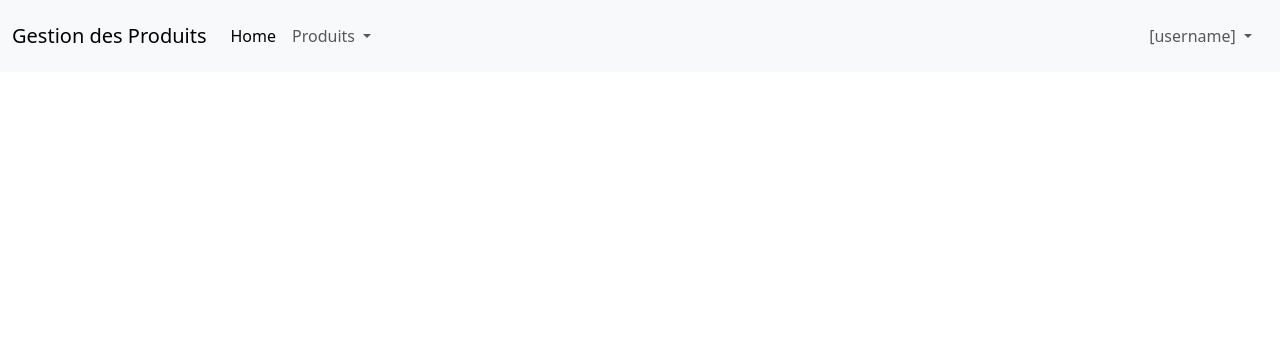
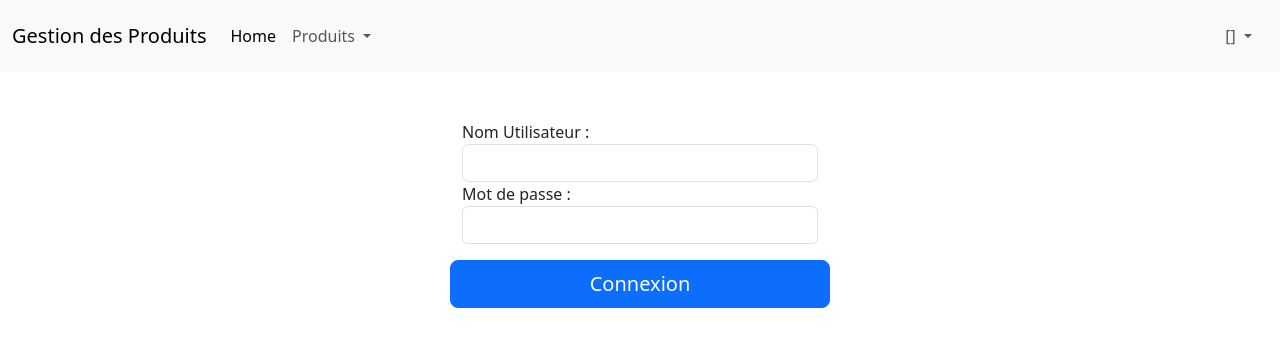
Before and after one commit to olalesam/GestionProduitFrontEnd, an Angular app: page /login in a window 1280 px wide. Before the commit this address led to /. Shown: the top 346 px of the page. Built offline with nearby package versions, Linux system fonts and the light colour scheme.

Commit message:
authentification and access rules

```diff
--- a/src/app/app.component.html
+++ b/src/app/app.component.html
@@ -32,9 +32,11 @@
             Produits
           </a>
           <ul class="dropdown-menu" aria-labelledby="navbarDropdown">
+            @if (authService.isAdmin()) {
             <li>
               <a class="dropdown-item" routerLink="/add-produit">Ajouter</a>
             </li>
+            }
             <li><a class="dropdown-item" href="">Lister</a></li>
             <li>
               <a class="dropdown-item" routerLink="/rechercheParCategorie"
@@ -65,11 +67,14 @@
             data-bs-toggle="dropdown"
             aria-expanded="false"
           >
-            [username]
+            [{{ authService.loggedUser }}]
           </a>
           <ul class="dropdown-menu" aria-labelledby="navbarDropdown">
-            <li><a class="dropdown-item" href="#">Login</a></li>
-            <li><a class="dropdown-item" href="#">Logout</a></li>
+            @if(!authService.isloggedIn){
+            <li><a class="dropdown-item" routerLink="/login">Login</a></li>
+            } @else {
+            <li><a class="dropdown-item" (click)="onLogout()">Logout</a></li>
+            }
             <li><a class="dropdown-item" href="#">Profile</a></li>
           </ul>
         </li>
--- a/src/app/app.component.ts
+++ b/src/app/app.component.ts
@@ -1,13 +1,28 @@
-import { Component } from '@angular/core';
-import { RouterLink, RouterOutlet } from '@angular/router';
+import { Component, OnInit } from '@angular/core';
+import { Router, RouterLink, RouterOutlet } from '@angular/router';
+import { AuthService } from './services/auth.service';
 
 @Component({
   selector: 'app-root',
   standalone: true,
-  imports: [RouterLink,RouterOutlet],
+  imports: [RouterLink, RouterOutlet],
   templateUrl: './app.component.html',
-  styleUrl: './app.component.css'
+  styleUrl: './app.component.css',
 })
-export class AppComponent {
+export class AppComponent implements OnInit {
   title = 'Mes Produits';
+  constructor(public authService: AuthService, private router: Router) {}
+
+  ngOnInit() {
+    let isloggedin: string;
+    let loggedUser: string;
+    isloggedin = localStorage.getItem('isloggedIn')!;
+    loggedUser = localStorage.getItem('loggedUser')!;
+    if (isloggedin != 'true' || !loggedUser) this.router.navigate(['/login']);
+    else this.authService.setLoggedUserFromLocalStorage(loggedUser);
+  }
+
+  onLogout() {
+    this.authService.logout();
+  }
 }
--- a/src/app/app.routes.ts
+++ b/src/app/app.routes.ts
@@ -5,13 +5,23 @@ import { UpdateProduitComponent } from './update-produit/update-produit.componen
 import { RechercheParCategorieComponent } from './recherche-par-categorie/recherche-par-categorie.component';
 import { RechercheParNomComponent } from './recherche-par-nom/recherche-par-nom.component';
 import { ListeCategoriesComponent } from './liste-categories/liste-categories.component';
+import { LoginComponent } from './login/login.component';
+import { ForbiddenComponent } from './forbidden/forbidden.component';
+import { produitGuard } from './produits/produit.guard';
 
 export const routes: Routes = [
   { path: 'produits', component: ProduitsComponent },
   { path: 'add-produit', component: AddProduitComponent },
-  { path: '', redirectTo: 'produits', pathMatch: 'full' },
   { path: 'updateProduit/:id', component: UpdateProduitComponent },
   { path: 'rechercheParCategorie', component: RechercheParCategorieComponent },
   { path: 'rechercheParNom', component: RechercheParNomComponent },
   { path: 'listeCategories', component: ListeCategoriesComponent },
+  { path: 'login', component: LoginComponent },
+  { path: 'app-forbidden', component: ForbiddenComponent },
+  {
+    path: 'add-produit',
+    component: AddProduitComponent,
+    canActivate: [produitGuard],
+  },
+  { path: '', redirectTo: 'produits', pathMatch: 'full' },
 ];
--- /dev/null
+++ b/src/app/forbidden/forbidden.component.html
@@ -0,0 +1,3 @@
+<div class="alert alert-danger">
+  <strong> Vous n’êtes pas autorisé…</strong>
+</div>
--- /dev/null
+++ b/src/app/forbidden/forbidden.component.ts
@@ -0,0 +1,11 @@
+import { Component } from '@angular/core';
+
+@Component({
+  selector: 'app-forbidden',
+  imports: [],
+  templateUrl: './forbidden.component.html',
+  styles: ``
+})
+export class ForbiddenComponent {
+
+}
--- /dev/null
+++ b/src/app/login/login.component.html
@@ -0,0 +1,40 @@
+<div class="container mt-5">
+  <div class="row justify-content-md-center">
+    <div class="col-md-4">
+      @if(erreur==1) {
+      <div class="alert alert-danger">
+        <strong>login ou mot de passe erronés..</strong>
+      </div>
+      }
+      <form>
+        <div class="form-group">
+          <label>Nom Utilisateur :</label>
+          <input
+            type="text"
+            name="username"
+            class="form-control"
+            [(ngModel)]="user.username"
+          />
+        </div>
+        <div class="form-group">
+          <label>Mot de passe :</label>
+          <input
+            type="password"
+            name="password"
+            [(ngModel)]="user.password"
+            class="form-control"
+          />
+        </div>
+        <div class="row justify-content-md-center">
+          <button
+            type="button"
+            (click)="onLoggedin()"
+            class="btn btn-lg btn-primary mt-3"
+          >
+            Connexion
+          </button>
+        </div>
+      </form>
+    </div>
+  </div>
+</div>
--- /dev/null
+++ b/src/app/login/login.component.ts
@@ -0,0 +1,32 @@
+import { Component, OnInit } from '@angular/core';
+import { User } from '../model/user.model';
+import { AuthService } from '../services/auth.service';
+import { Router } from '@angular/router';
+import { FormsModule } from '@angular/forms';
+import { CommonModule } from '@angular/common';
+
+@Component({
+  selector: 'app-login',
+  imports: [CommonModule, FormsModule],
+  templateUrl: './login.component.html',
+  styles: ``,
+})
+export class LoginComponent implements OnInit {
+  user = new User();
+  erreur = 0;
+
+  constructor(private authService: AuthService, private router: Router) {}
+
+  ngOnInit(): void {
+    console.log(this.user);
+  }
+
+  onLoggedin() {
+    console.log(this.user);
+    let isValidUser: Boolean = this.authService.SignIn(this.user);
+
+    if (isValidUser) this.router.navigate(['/']);
+    //alert('Login ou mot de passe incorrecte!');
+    else this.erreur = 1;
+  }
+}
--- /dev/null
+++ b/src/app/model/user.model.ts
@@ -0,0 +1,5 @@
+export class User{
+username!:string ;
+password !: string ;
+roles!:string[];
+}
--- /dev/null
+++ b/src/app/produits/produit.guard.ts
@@ -0,0 +1,13 @@
+import { CanActivateFn, Router } from '@angular/router';
+import { AuthService } from '../services/auth.service';
+import { inject } from '@angular/core';
+
+export const produitGuard: CanActivateFn = (route, state) => {
+  const authService = inject(AuthService);
+  const router = inject(Router);
+  if (authService.isAdmin()) return true;
+  else {
+    router.navigate(['app-forbidden']);
+    return false;
+  }
+};
--- a/src/app/produits/produits.component.html
+++ b/src/app/produits/produits.component.html
@@ -21,6 +21,12 @@
             <td>{{ produit.prixProduit }}</td>
             <td>{{ produit.dateCreation | date : "dd/MM/yyyy" }}</td>
             <td>{{ produit.categorie?.nomCat }}</td>
+            @if(authService.isAdmin()) {
+            <td>
+              <a class="btn btn-danger" (click)="supprimerProduit(produit)"
+                >Supprimer</a
+              >
+            </td>
             <td>
               <a
                 class="btn btn-success"
@@ -28,12 +34,7 @@
                 >Modifier</a
               >
             </td>
-
-            <td>
-              <a class="btn btn-danger" (click)="supprimerProduit(produit)"
-                >Supprimer</a
-              >
-            </td>
+            }
           </tr>
         </tbody>
         @if(last) {
--- a/src/app/produits/produits.component.ts
+++ b/src/app/produits/produits.component.ts
@@ -4,6 +4,7 @@ import { Produit } from '../model/produit.model';
 import { ProduitService } from '../services/produit.service';
 import { RouterLink } from '@angular/router';
 import { Categorie } from '../model/categorie.model';
+import { AuthService } from '../services/auth.service';
 
 @Component({
   selector: 'app-produits',
@@ -16,16 +17,14 @@ import { Categorie } from '../model/categorie.model';
 export class ProduitsComponent implements OnInit {
   categories: Categorie[];
   produits: Produit[] = []; //un tableau de Produit
-  constructor(private produitService: ProduitService) {
+  constructor(
+    private produitService: ProduitService,
+    public authService: AuthService
+  ) {
     this.categories = [
       { idCat: 2, nomCat: 'Imprimante', descriptionCat: 'non description' }, // id et name respectent l'interface
       { idCat: 3, nomCat: 'Ordinateur', descriptionCat: 'non description' },
     ];
-    /* this.produits = [
-      {idProduit : 1,  nomProduit : "PC Asus", prixProduit : 3000.600, dateCreation : new Date("01/14/2011")},
-      {idProduit : 2,  nomProduit : "Imprimante Epson", prixProduit : 450, dateCreation : new Date("12/17/2010")},
-      {idProduit : 3,  nomProduit :"Tablette Samsung", prixProduit : 900.123, dateCreation : new Date("02/20/2020")}
-            ];  */
   }
 
   ngOnInit(): void {
--- /dev/null
+++ b/src/app/services/auth.service.ts
@@ -0,0 +1,67 @@
+import { Injectable } from '@angular/core';
+import { User } from '../model/user.model';
+import { Router } from '@angular/router';
+
+@Injectable({
+  providedIn: 'root',
+})
+export class AuthService {
+  users: User[] = [
+    { username: 'admin', password: '123', roles: ['ADMIN'] },
+    { username: 'olale', password: '123', roles: ['USER'] },
+  ];
+  public loggedUser!: string;
+  public isloggedIn: Boolean = false;
+  public roles!: string[];
+
+  constructor(private router: Router) {}
+
+  logout() {
+    this.isloggedIn = false;
+    this.loggedUser = undefined!;
+    this.roles = undefined!;
+    localStorage.removeItem('loggedUser');
+    localStorage.setItem('isloggedIn', String(this.isloggedIn));
+    this.router.navigate(['/login']);
+  }
+
+  SignIn(user: User): Boolean {
+    let validUser: Boolean = false;
+    this.users.forEach((curUser) => {
+      if (
+        user.username == curUser.username &&
+        user.password == curUser.password
+      ) {
+        validUser = true;
+        this.loggedUser = curUser.username;
+        this.isloggedIn = true;
+        this.roles = curUser.roles;
+        localStorage.setItem('loggedUser', this.loggedUser);
+        localStorage.setItem('isloggedIn', String(this.isloggedIn));
+      }
+    });
+
+    return validUser;
+  }
+
+  setLoggedUserFromLocalStorage(login: string) {
+    this.loggedUser = login;
+    this.isloggedIn = true;
+    this.getUserRoles(login);
+  }
+
+  getUserRoles(username: string) {
+    this.users.forEach((curUser) => {
+      if (curUser.username == username) {
+        this.roles = curUser.roles;
+      }
+    });
+  }
+
+  isAdmin(): Boolean {
+    if (!this.roles)
+      //this.roles== undefiened
+      return false;
+    return this.roles.indexOf('ADMIN') > -1;
+  }
+}
```
Also changed, not shown: 2 other files (tests, documents, lock files or other folders).
